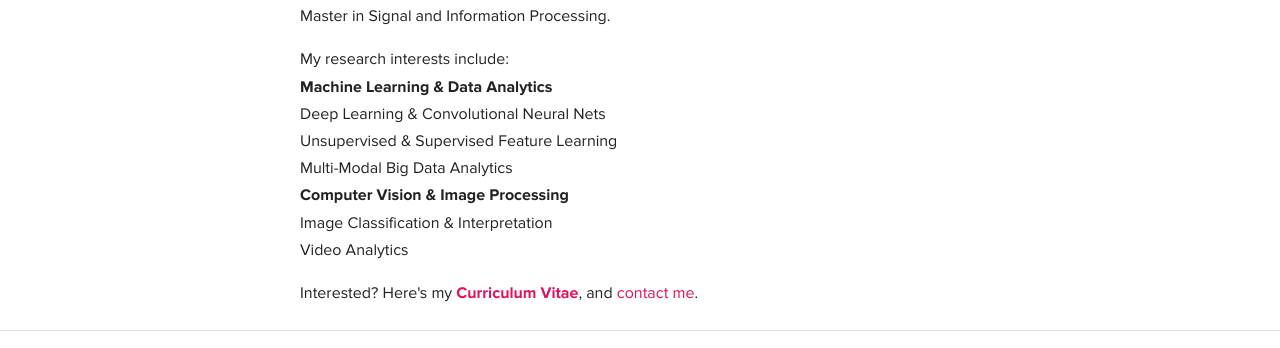
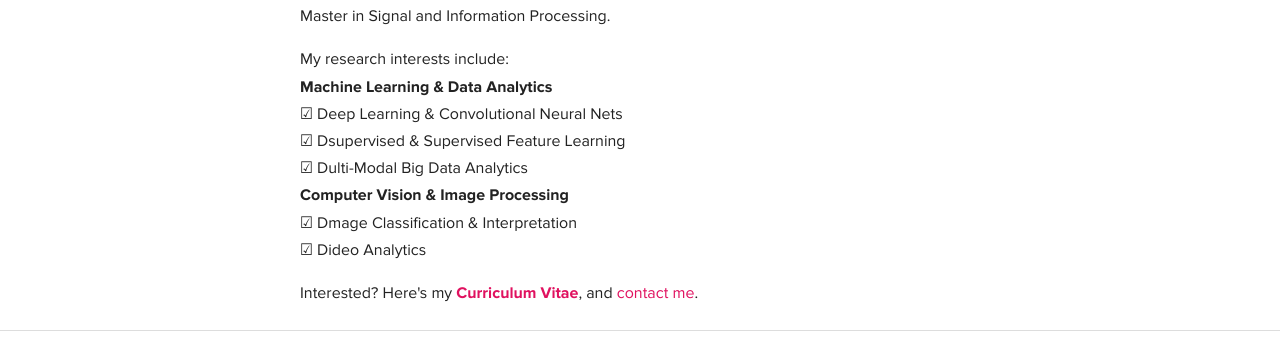
Before and after one commit to Raphael-Mou/raphael-mou.github.com, a Jekyll site: the page built from index.html, in a window 1280 px wide. Shown: the part 286-634 px from the top of the page. Built offline with Jekyll 4.4.1, drawn with Linux system fonts in a browser that asks for light colours; Markdown is read by kramdown in place of the engine named in the settings.

Commit message:
Update index.html

```diff
--- a/index.html
+++ b/index.html
@@ -32,12 +32,12 @@ description: My name is Lichao Mou. Since 2012, I have been studying for my mast
   <!--My research interests include deep learning, image/video classification, and image/video parsing.-->
   My research interests include:<br>
   <strong>Machine Learning & Data Analytics</strong><br>
-  Deep Learning & Convolutional Neural Nets<br>
-  Unsupervised & Supervised Feature Learning<br>
-  Multi-Modal Big Data Analytics<br>
+  ☑ Deep Learning & Convolutional Neural Nets<br>
+  ☑ Dsupervised & Supervised Feature Learning<br>
+  ☑ Dulti-Modal Big Data Analytics<br>
   <strong>Computer Vision & Image Processing</strong><br>
-  Image Classification & Interpretation<br>
-  Video Analytics
+  ☑ Dmage Classification & Interpretation<br>
+  ☑ Dideo Analytics
   </p>
 
   <p>
```
